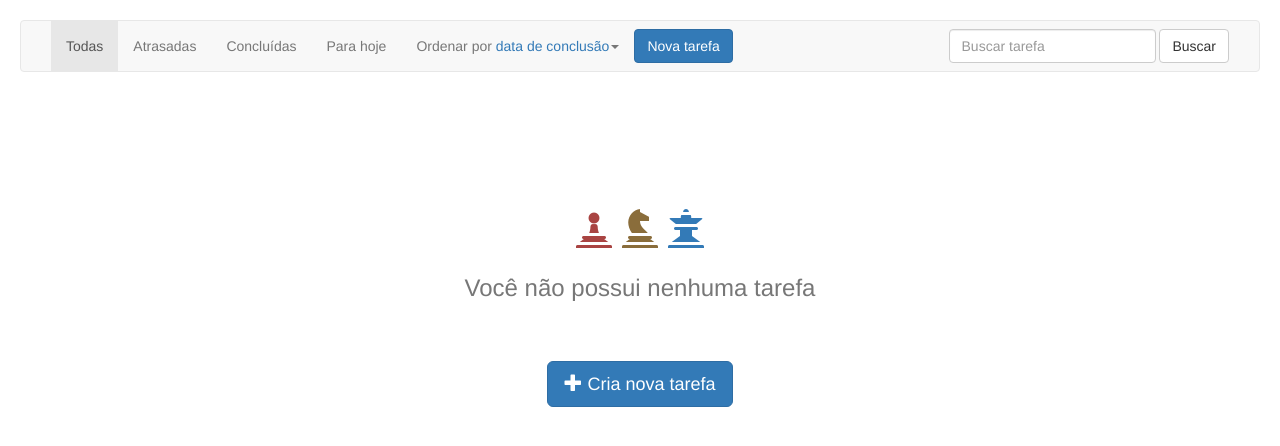
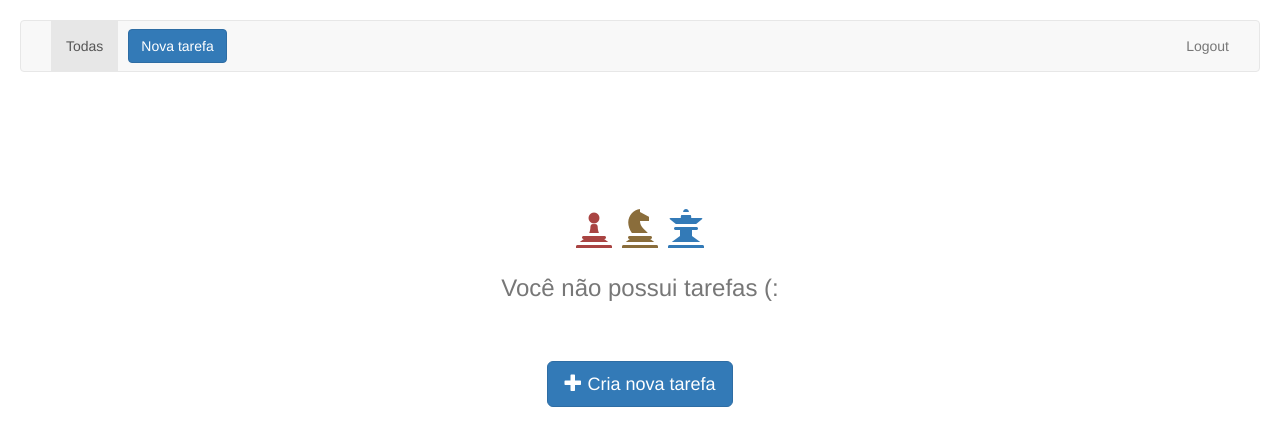
Before and after one commit to ricardo0100/JobsList-Django, a Django app: template jobs/templates/index.html in a window 1280 px wide. Shown: the top 446 px of the page. Run offline with Django 3.2, Linux system fonts and the light colour scheme; the template is opened without the code that fills it, so the values that code supplies are empty; some libraries are stand-ins or nearby versions.

Commit message:
Ajuste layout

```diff
--- a/jobs/static/css/style.css
+++ b/jobs/static/css/style.css
@@ -50,3 +50,6 @@
 #sem-tarefas h1 {
     margin-top: 100px;
 }
+#btn-nova-tarefa {
+    margin-left: 10px;
+}
--- a/jobs/templates/index.html
+++ b/jobs/templates/index.html
@@ -37,7 +37,7 @@
                             <span class="glyphicon glyphicon-queen text-primary" aria-hidden="true"></span>
                         </h1>
 
-                        <h3 class="text-muted">Você não possui nenhuma tarefa</h3>
+                        <h3 class="text-muted">Você não possui tarefas (:</h3>
 
                         <button class="btn btn-lg btn-primary" onclick="modal_nova_tarefa()">
                             <span class="glyphicon glyphicon-plus" aria-hidden="true"></span> Cria nova tarefa
--- a/jobs/templates/template_geral_interno.html
+++ b/jobs/templates/template_geral_interno.html
@@ -15,35 +15,37 @@
             </div>
 
             <div class="collapse navbar-collapse" id="bs-example-navbar-collapse-1">
-
                 <ul class="nav navbar-nav navbar-left">
                     <li class="active"><a href="#">Todas<span class="sr-only">(current)</span></a></li>
-                    <li><a href="#">Atrasadas</a></li>
-                    <li><a href="#">Concluídas</a></li>
-                    <li><a href="#">Para hoje</a></li>
-                    <li class="dropdown">
-                        <a href="#" class="dropdown-toggle" data-toggle="dropdown" role="button" aria-expanded="false">Ordenar por <span class="text-primary">data de conclusão</span><span class="caret"></span></a>
-                        <ul class="dropdown-menu" role="menu">
-                            <li><a href="#">Data de conclusão</a></li>
-                            <li><a href="#">Data de criação</a></li>
-                            <li><a href="#">Nome da tarefa</a></li>
-                        </ul>
-                    </li>
+
+{#                    <li><a href="#">Atrasadas</a></li>#}
+{#                    <li><a href="#">Concluídas</a></li>#}
+{#                    <li><a href="#">Para hoje</a></li>#}
+{#                    <li class="dropdown">#}
+{#                        <a href="#" class="dropdown-toggle" data-toggle="dropdown" role="button" aria-expanded="false">Ordenar por <span class="text-primary">data de conclusão</span><span class="caret"></span></a>#}
+{#                        <ul class="dropdown-menu" role="menu">#}
+{#                            <li><a href="#">Data de conclusão</a></li>#}
+{#                            <li><a href="#">Data de criação</a></li>#}
+{#                            <li><a href="#">Nome da tarefa</a></li>#}
+{#                        </ul>#}
+{#                    </li>#}
                 </ul>
 
-                <form class="navbar-form navbar-right" role="search">
-                    <div class="form-group">
-                        <input type="text" class="form-control" placeholder="Buscar tarefa">
-                    </div>
-                    <button type="submit" class="btn btn-default">Buscar</button>
-                </form>
 
+                <ul class="nav navbar-nav navbar-right">
+                    <li><a href="{% url 'logout' %}">Logout</a></li>
+                </ul>
 
-                <button type="button" class="btn btn-primary navbar-btn" onclick="modal_nova_tarefa()">Nova tarefa</button>
+{#                <form class="navbar-form navbar-right" role="search">#}
+{#                    <div class="form-group">#}
+{#                        <input type="text" class="form-control" placeholder="Buscar tarefa">#}
+{#                    </div>#}
+{#                    <button type="submit" class="btn btn-default">Buscar</button>#}
+{#                </form>#}
 
+                <button id="btn-nova-tarefa" type="button" class="btn btn-primary navbar-btn" onclick="modal_nova_tarefa()">Nova tarefa</button>
 
             </div>
-
         </div>
     </nav>
 
```
